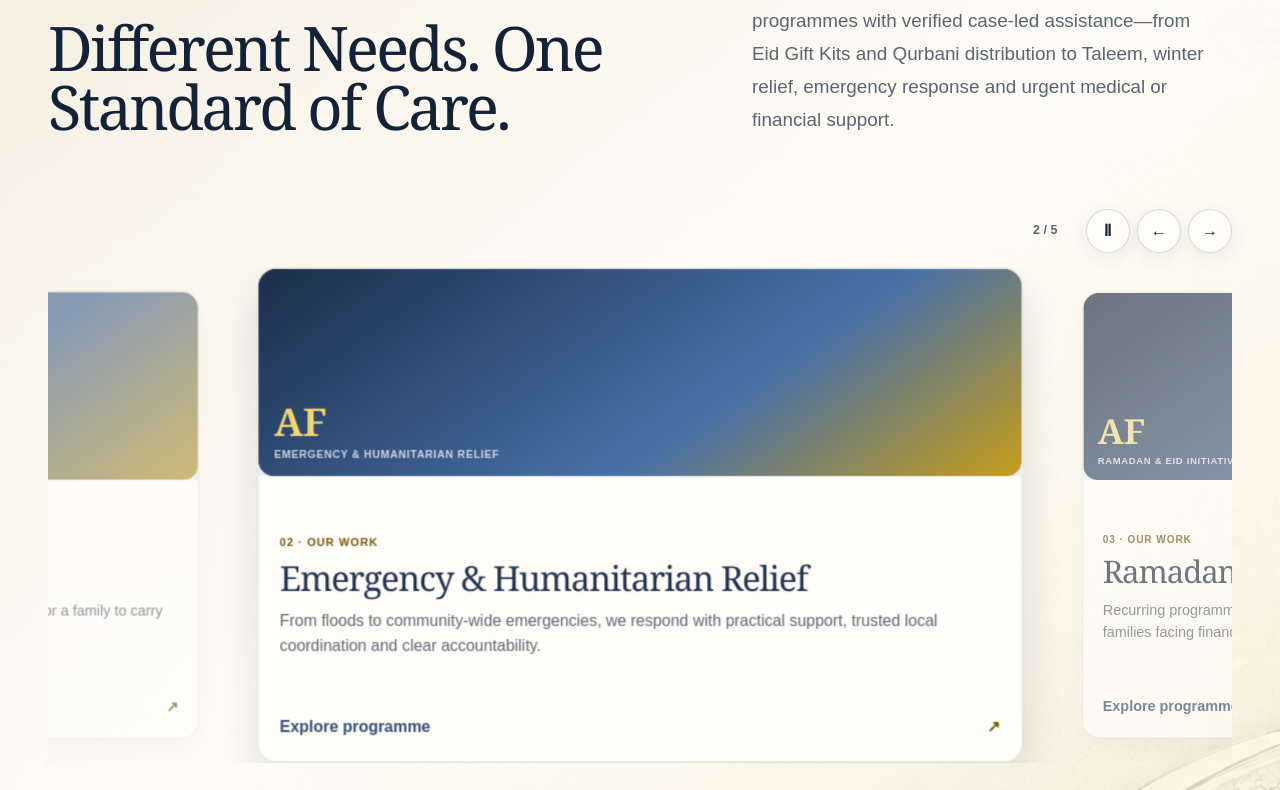
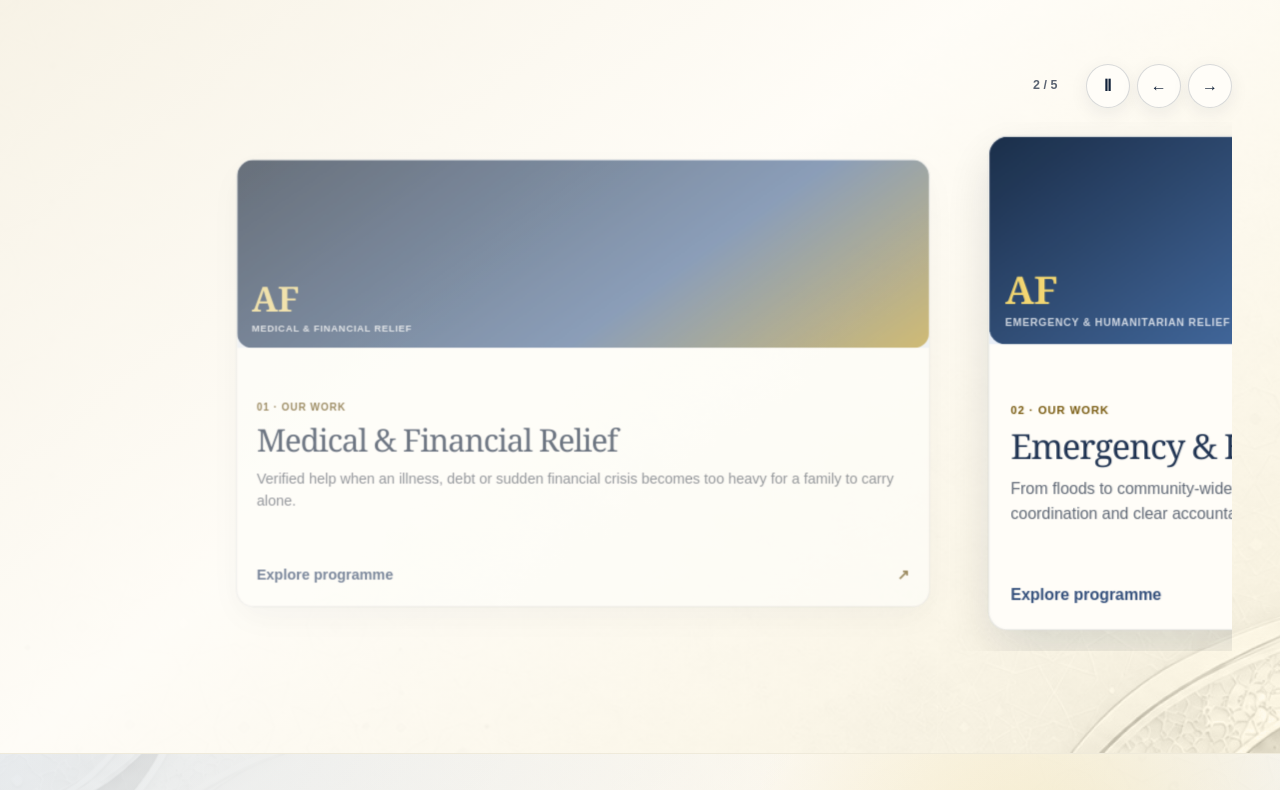
Before and after one commit to immazhark/amaana-platform, a Next.js app: page / in a window 1280 px wide. Shown: the part 2466-3256 px from the top of the page. Built offline with nearby package versions, Linux system fonts and the light colour scheme; no server answers; the database is empty.

Commit message:
fix: restore focus carousel layout declarations

```diff
--- a/src/components/scroll-carousel.module.css
+++ b/src/components/scroll-carousel.module.css
@@ -25,7 +25,9 @@
 
 /* Center-focused editorial carousel for programme/content discovery.
    Adjacent cards remain visible as context while the active card owns the reading focus. */
-.focus{container-type:inline-size}\n.focus .viewport{scroll-padding-inline:clamp(1rem,8vw,7rem)}\n.focus .track{align-items:center;padding-inline:max(1rem,calc((100cqw - min(72vw,48rem))/2));padding-block:.8rem 1.25rem}
+.focus{container-type:inline-size}
+.focus .viewport{scroll-padding-inline:clamp(1rem,8vw,7rem)}
+.focus .track{align-items:center;padding-inline:max(1rem,calc((100cqw - min(72vw,48rem))/2));padding-block:.8rem 1.25rem}
 .focus .slide{width:min(72vw,48rem);scroll-snap-align:center;opacity:.64;transform:scale(.9);transform-origin:center;filter:saturate(.72);transition:transform .34s var(--af-ease-standard),opacity .28s ease,filter .28s ease}
 .focus .activeSlide{opacity:1;transform:scale(1);filter:none;z-index:2}
 .focus .activeSlide>*{box-shadow:0 1.25rem 3.25rem rgb(18 34 57 / 14%)}
```
